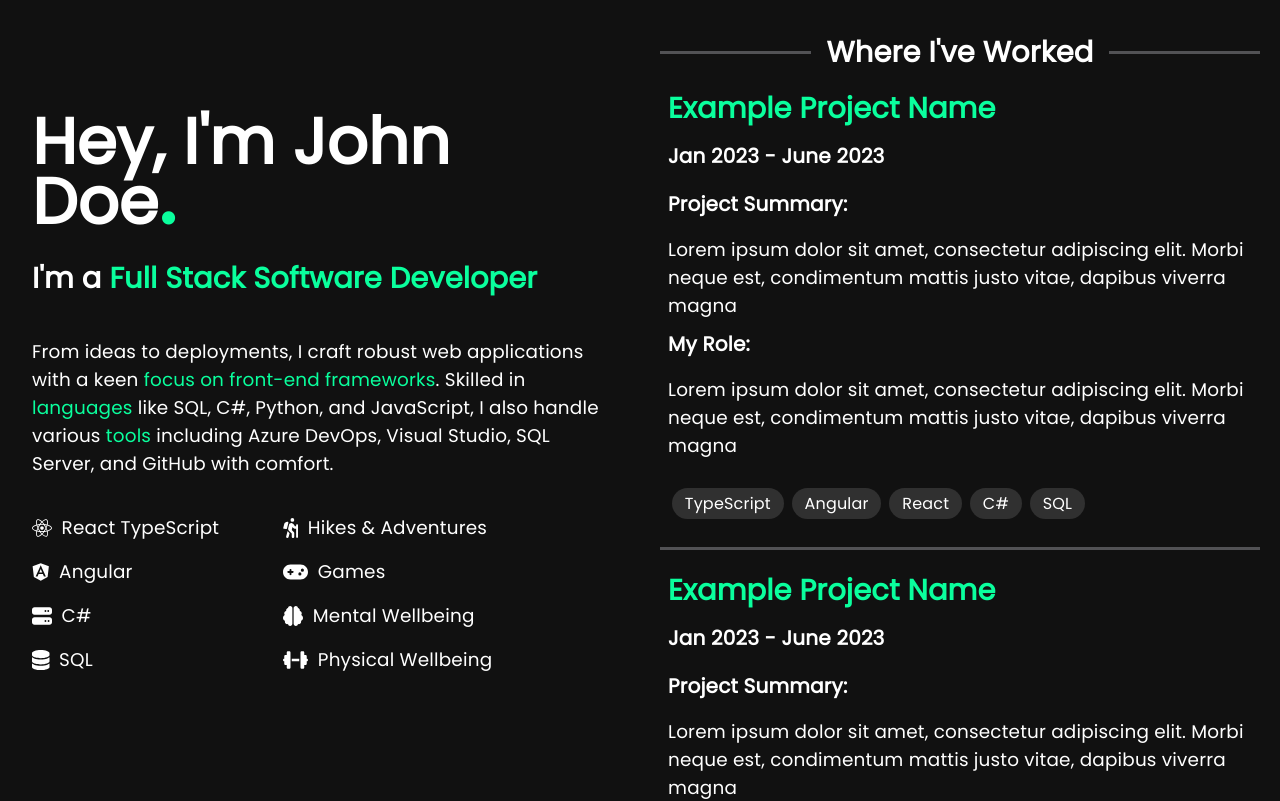
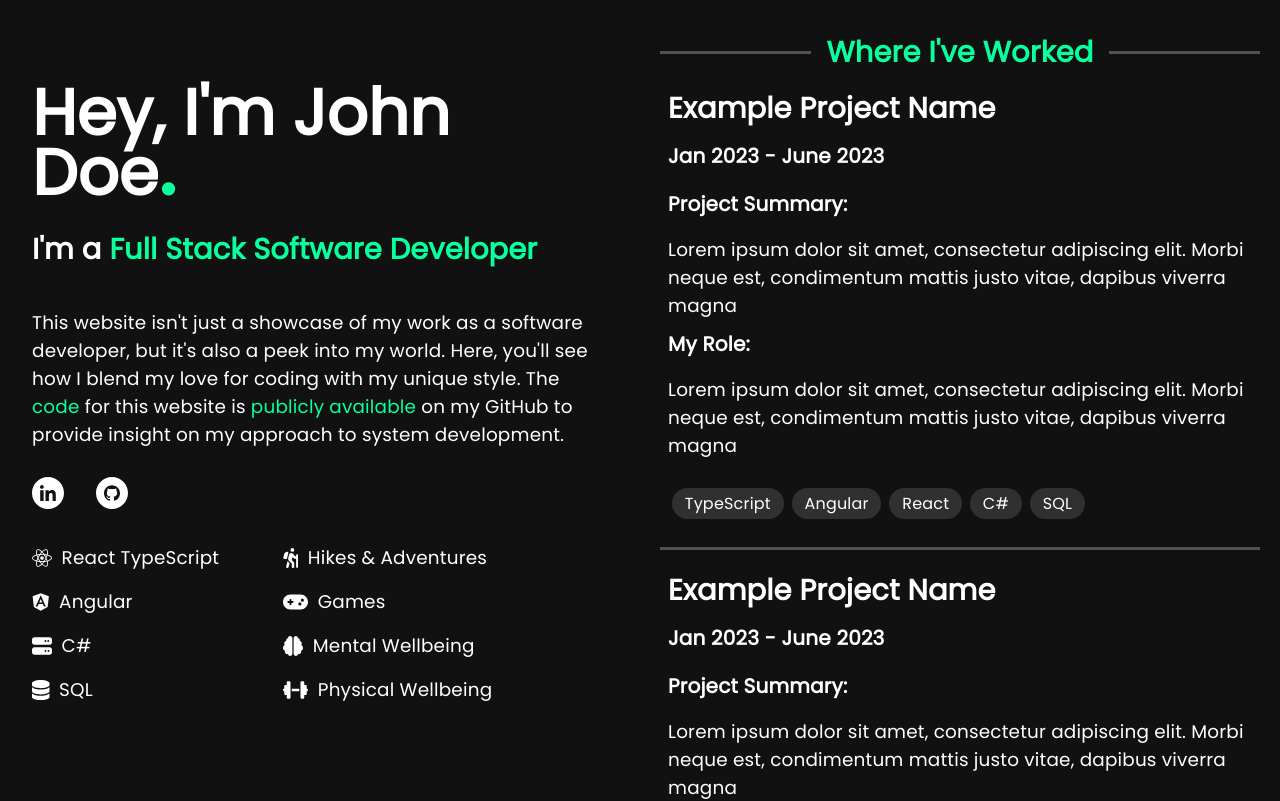
Before and after one commit to FrancoBreugem/portfolio, a React (Vite) app: page / in a window 1280 px wide. Shown: the top 801 px of the page. Built offline with nearby package versions, Linux system fonts and the light colour scheme.

Commit message:
Divided bio into components, github icon, card styling adjustment

```diff
--- a/src/components/bio/bio.scss
+++ b/src/components/bio/bio.scss
@@ -10,7 +10,6 @@
   gap: 1.25rem;
 
   padding: 2rem;
-  margin-top: 2rem;
 }
 
 .tech-hobbies {
--- a/src/components/bio/bio.tsx
+++ b/src/components/bio/bio.tsx
@@ -1,34 +1,19 @@
 import './bio.scss';
+import ContactMe from './contact-me/contact-me';
 import Hobbies from './hobbies/hobbies';
+import Introduction from './introduction/introduction';
 import TechStack from './tech-stack/tech-stack';
 
 const Bio: React.FC = () => {
 
   return (
     <div className='bio'>
-      <h1>
-        Hey, I'm John Doe<span className='size-pop color-pop'>.</span>
-      </h1>
-
-      <h2>
-        I'm a <span className='color-pop'>Full Stack Software Developer</span>
-      </h2>
-
-      <p>
-        From ideas to deployments, I craft robust web applications with a keen <span className='color-pop'>focus on front-end frameworks</span>. Skilled in <span className='color-pop'>languages</span> like SQL, C#, Python, and JavaScript, I also handle various <span className='color-pop'>tools</span> including Azure DevOps, Visual Studio, SQL Server, and GitHub with comfort.
-      </p>
-
+      <Introduction />
+      <ContactMe />
       <div className='tech-hobbies'>
         <TechStack />
         <Hobbies />
       </div>
-
-      {/* <div>
-        <SvgIcon
-          icon={SvgIconEnum.LinkedIn}
-          url='https://www.linkedin.com/in/franco-breugem-3b4533184/'
-        />
-      </div> */}
     </div>
   )
 }
--- /dev/null
+++ b/src/components/bio/contact-me/contact-me.scss
@@ -0,0 +1,4 @@
+.contact-me {
+  display: flex;
+  gap: 2rem;
+}
--- /dev/null
+++ b/src/components/bio/contact-me/contact-me.tsx
@@ -0,0 +1,22 @@
+import { SvgIconEnum } from '../../../enums/svg-icon-enum';
+import SvgIcon from '../../svg-icon/svg-icon';
+import './contact-me.scss';
+
+const ContactMe: React.FC = () => {
+
+  return (
+    <div className='contact-me'>
+      <SvgIcon
+        icon={SvgIconEnum.LinkedIn}
+        url='https://www.linkedin.com/in/franco-breugem-3b4533184/'
+      />
+
+      <SvgIcon
+        icon={SvgIconEnum.GitHub}
+        url='https://github.com/FrancoBreugem'
+      />
+    </div>
+  )
+}
+
+export default ContactMe
--- /dev/null
+++ b/src/components/bio/introduction/introduction.tsx
@@ -0,0 +1,26 @@
+import './introduction.scss';
+
+const Introduction: React.FC = () => {
+
+  return (
+    <>
+      <h1>
+        Hey, I'm John Doe<span className='size-pop color-pop'>.</span>
+      </h1>
+
+      <h2>
+        I'm a <span className='color-pop'>Full Stack Software Developer</span>
+      </h2>
+
+      <p>
+        This website isn't just a showcase of my work as a software developer, but it's also a peek into my world.
+        Here, you'll see how I blend my love for coding with my unique style.
+        The <span className='color-pop'>code</span> for this website is
+        <span className='color-pop'> publicly available</span> on my GitHub to provide insight
+        on my approach to system development.
+      </p>
+    </>
+  )
+}
+
+export default Introduction
--- a/src/components/card/card.tsx
+++ b/src/components/card/card.tsx
@@ -11,9 +11,7 @@ const Card: React.FC<CardProps> = ({ experience }) => {
   return (
     <div className='card'>
       <h2>
-        <span className='color-pop'>
-          {experience.projectName}
-        </span>
+        {experience.projectName}
       </h2>
 
       <h3>
--- a/src/components/career-portfolio/experience/experience.tsx
+++ b/src/components/career-portfolio/experience/experience.tsx
@@ -10,7 +10,7 @@ const Experience: React.FC = () => {
       <div className='experience-header'>
         <div className='experience-header-line' />
         <h2 className='experience-header-text'>
-          Projects
+          <span className='color-pop'>Projects</span>
         </h2>
         <div className='experience-header-line' />
       </div>
--- a/src/components/career-portfolio/work-places/work-places.tsx
+++ b/src/components/career-portfolio/work-places/work-places.tsx
@@ -10,7 +10,7 @@ const WorkPlaces: React.FC = () => {
       <div className='work-places-header'>
         <div className='work-places-header-line' />
         <h2 className='work-places-header-text'>
-          Where I've Worked
+          <span className='color-pop'>Where I've Worked</span>
         </h2>
         <div className='work-places-header-line' />
       </div>
--- a/src/components/svg-icon/svg-icon.tsx
+++ b/src/components/svg-icon/svg-icon.tsx
@@ -1,9 +1,11 @@
 import './svg-icon.scss';
 import LinkedInIcon from '../../assets/linkedin.svg';
+import GitHubIcon from '../../assets/github.svg';
 import { SvgIconEnum } from '../../enums/svg-icon-enum';
 
 const iconMapping = {
   [SvgIconEnum.LinkedIn]: LinkedInIcon,
+  [SvgIconEnum.GitHub]: GitHubIcon,
 };
 
 type SvgIconProps = {
--- a/src/enums/svg-icon-enum.ts
+++ b/src/enums/svg-icon-enum.ts
@@ -1,3 +1,4 @@
 export enum SvgIconEnum {
-  LinkedIn
+  LinkedIn,
+  GitHub
 }
```
Also changed, not shown: src/assets/github.svg (added), src/components/bio/introduction/introduction.scss (added).
